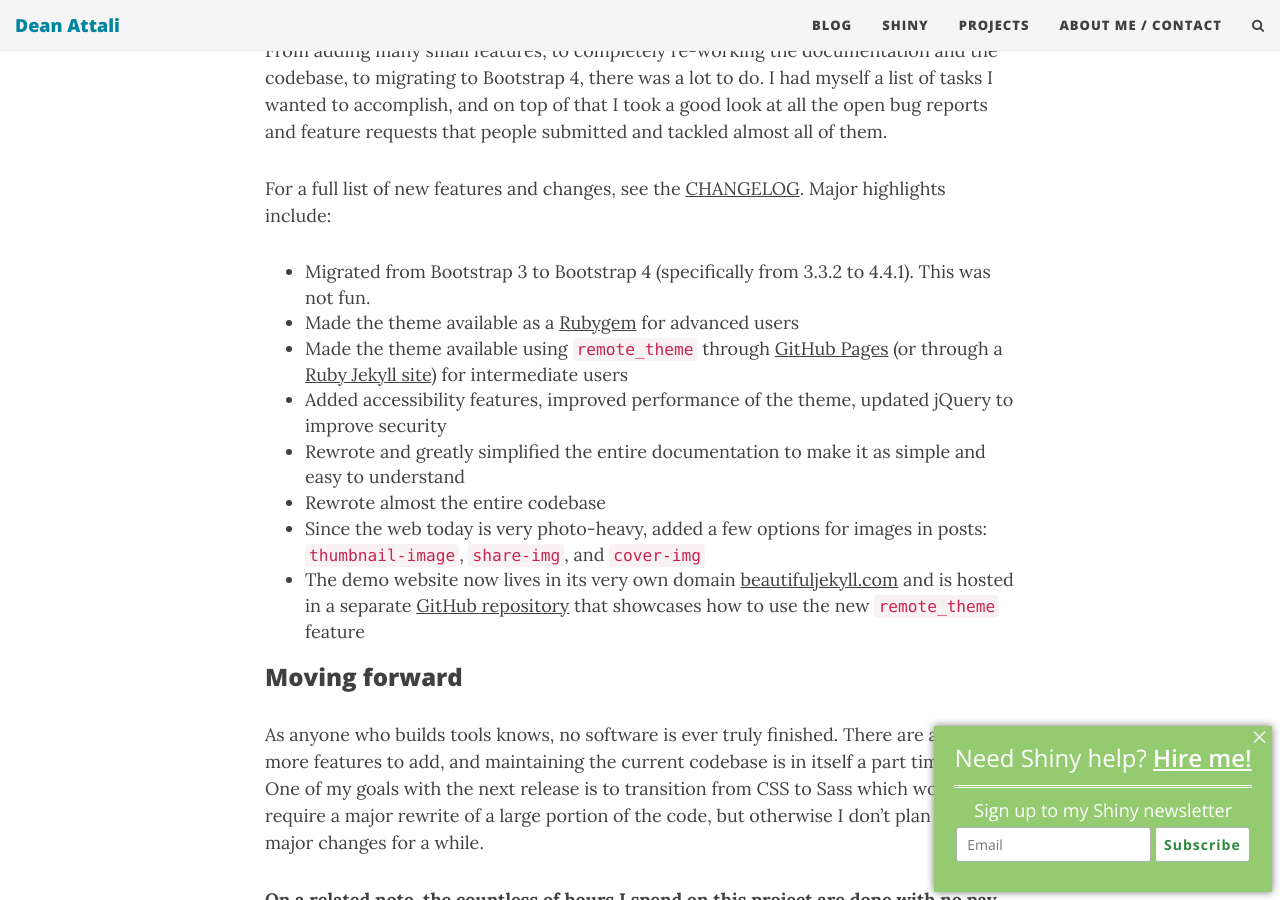
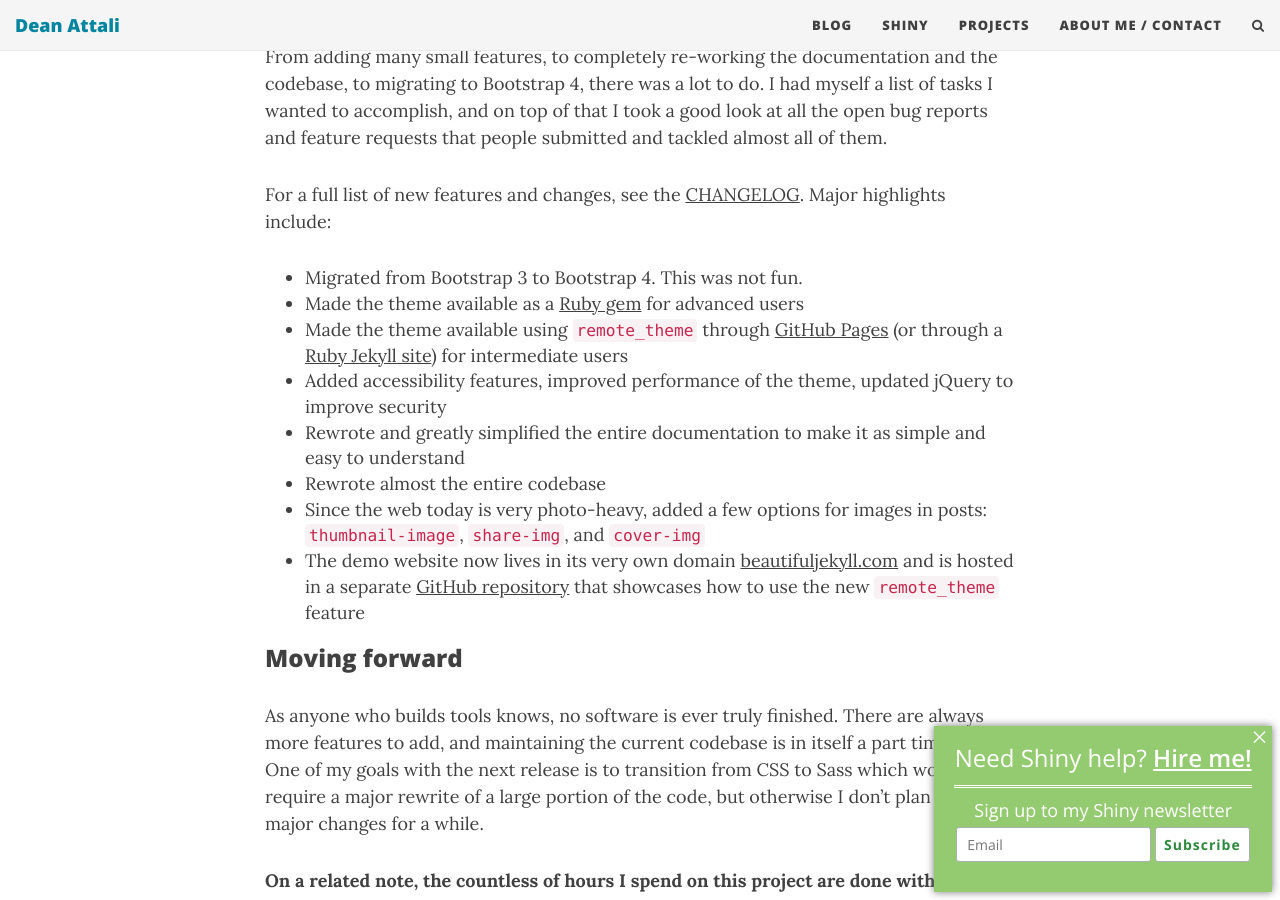
Before and after one commit to daattali/daattali.github.io, a Jekyll site: the page built from _posts/2020-07-17-beautifuljekyll4.md, in a window 1280 px wide and 900 px high, scrolled down 1361 px. Built offline with Jekyll 4.4.1, drawn with Linux system fonts in a browser that asks for light colours; nearby versions of some CDN libraries; comment, search, counter and statistics services are not loaded.

Commit message:
Update 2020-07-17-beautifuljekyll4.md

```diff
--- a/_posts/2020-07-17-beautifuljekyll4.md
+++ b/_posts/2020-07-17-beautifuljekyll4.md
@@ -23,7 +23,7 @@
 
 I found myself stuck at home and had some time to dedicate to many of my [projects](https://deanattali.com/projects/). The past several months have been a very long journey with hundreds of hours (not an exaggeration) and some very (VERY) late nights, but I'm happy to announce that Beautiful Jekyll has graduated from v1 to v4. Yes, that's right, it jumped 3 major versions! I was planning on just doing a v2, but I kept getting excited by more big changes and I couldn't stop until I was fully satisfied.
 
-### What changed?
+## What changed?
 
 A lot.
 
@@ -31,8 +31,8 @@
 
 For a full list of new features and changes, see the [CHANGELOG](https://github.com/daattali/beautiful-jekyll/blob/master/CHANGELOG.md). Major highlights include:
 
-- Migrated from Bootstrap 3 to Bootstrap 4 (specifically from 3.3.2 to 4.4.1). This was not fun.
-- Made the theme available as a [Rubygem](https://beautifuljekyll.com/getstarted#method_gem) for advanced users
+- Migrated from Bootstrap 3 to Bootstrap 4. This was not fun.
+- Made the theme available as a [Ruby gem](https://rubygems.org/gems/beautiful-jekyll-theme) for advanced users
 - Made the theme available using `remote_theme` through [GitHub Pages](https://beautifuljekyll.com/getstarted#method_remote_theme_github) (or through a [Ruby Jekyll site](https://beautifuljekyll.com/getstarted#method_remote_theme_jekyll)) for intermediate users
 - Added accessibility features, improved performance of the theme, updated jQuery to improve security
 - Rewrote and greatly simplified the entire documentation to make it as simple and easy to understand
```
